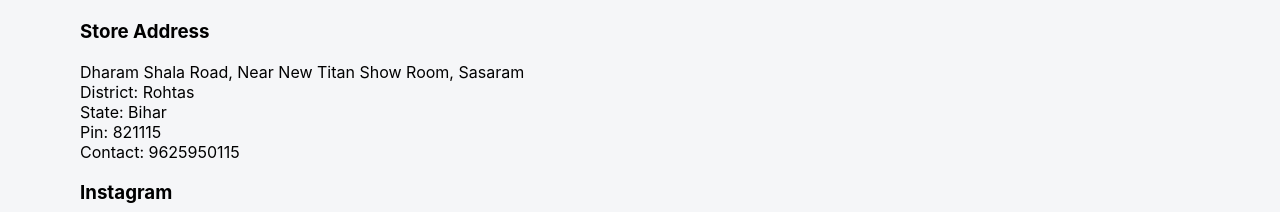
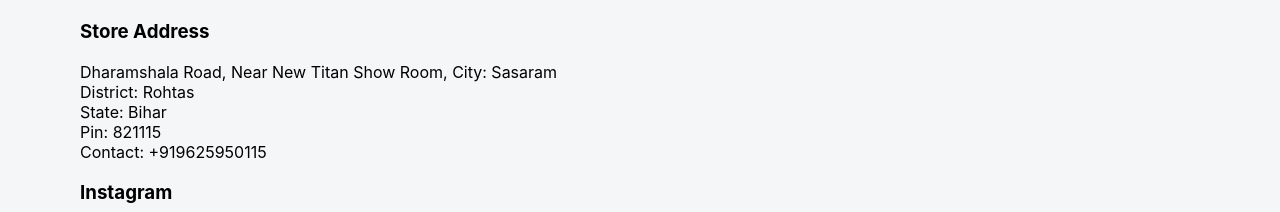
Before and after one commit to zafarshahid34-svg/shoe-mart, a React (Create React App) app: page / in a window 1280 px wide. Shown: the part 1314-1526 px from the top of the page. Built offline with nearby package versions, Linux system fonts and the light colour scheme.

Commit message:
fix image src path

```diff
--- a/src/App.js
+++ b/src/App.js
@@ -184,11 +184,12 @@ function App() {
   <h3>Store Address</h3>
 
 <p>
-  Dharam Shala Road, Near New Titan Show Room, Sasaram <br/>
+  Dharamshala Road, Near New Titan Show Room,
+  City: Sasaram <br/>
   District: Rohtas <br/>
   State: Bihar <br/>
   Pin: 821115 <br/>
-  Contact: 9625950115
+  Contact: +919625950115
 </p>
 
   <h3>Instagram</h3>
```
